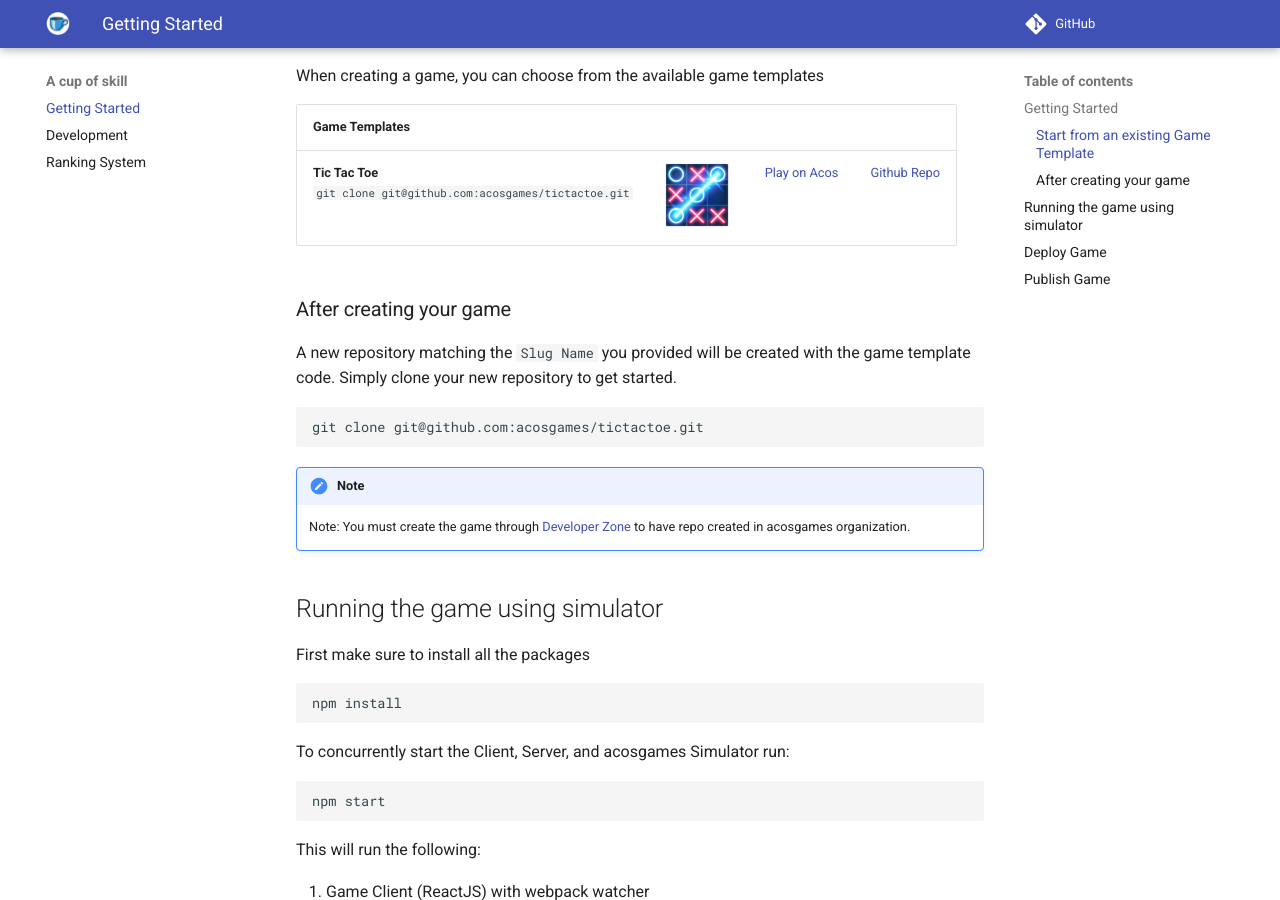
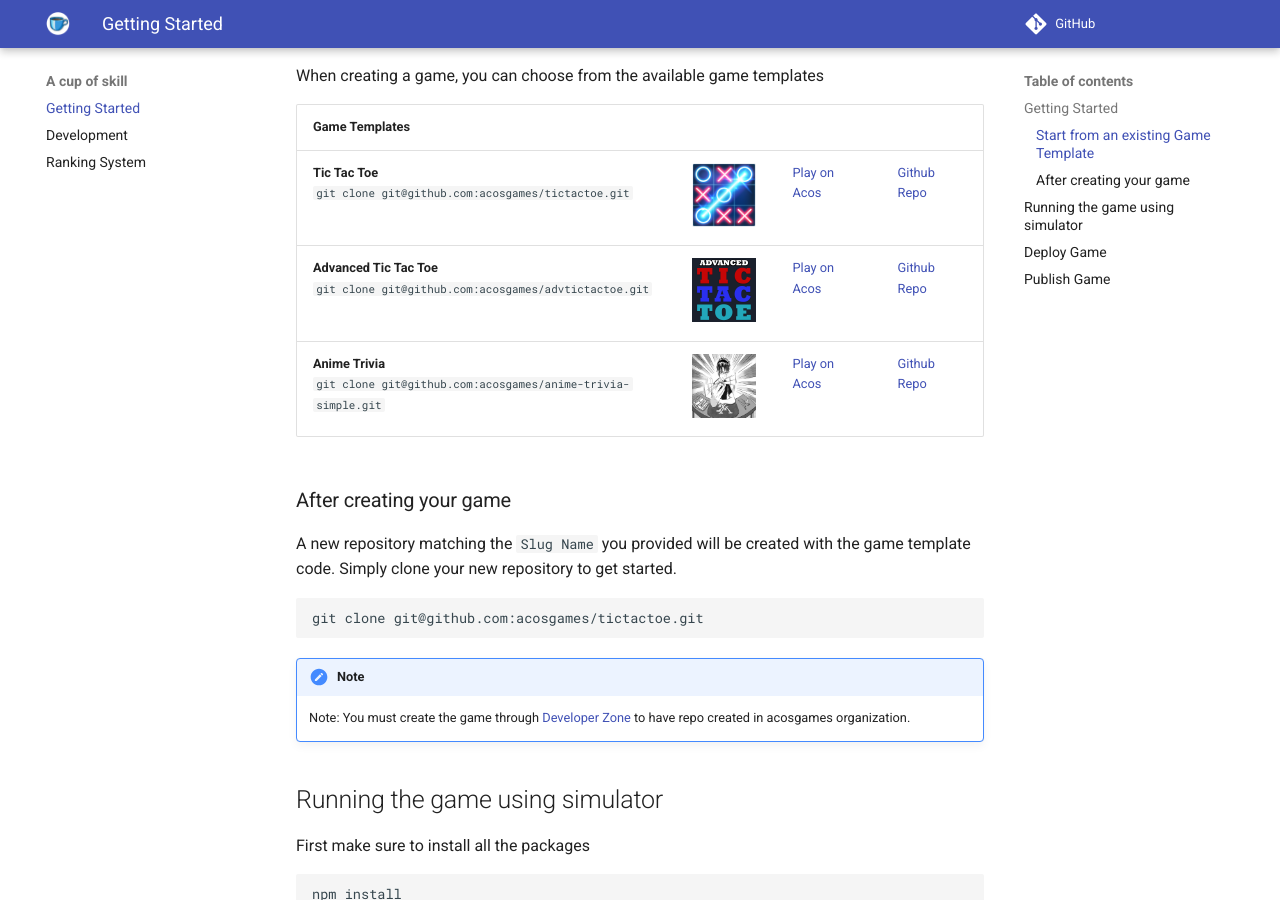
Before and after one commit to acosgames/acosgames.github.io, an MkDocs documentation site: the page built from docs/index.md, in a window 1280 px wide and 900 px high, scrolled down 505 px. Built offline with MkDocs 1.6.1 and Material for MkDocs 9.7.7, drawn with Linux system fonts in a browser that asks for light colours.

Commit message:
adding game templates

```diff
--- a/docs/index.md
+++ b/docs/index.md
@@ -18,6 +18,8 @@ When creating a game, you can choose from the available game templates
 | Game Templates  |                                                           |                                                |                                                       |
 | --------------- | --------------------------------------------------------- | ---------------------------------------------- | ----------------------------------------------------- |
 | **Tic Tac Toe** <br />`git clone git@github.com:acosgames/tictactoe.git` | <img src="img/tictactoe.png" alt="tictactoe" width="64"/> | [Play on Acos](https://acos.games/g/tictactoe) | [Github Repo](https://github.com/acosgames/tictactoe) |
+| **Advanced Tic Tac Toe** <br />`git clone git@github.com:acosgames/advtictactoe.git` | <img src="img/advtictactoe.png" alt="advtictactoe" width="64"/> | [Play on Acos](https://acos.games/g/advtictactoe) | [Github Repo](https://github.com/acosgames/tictactoe) |
+| **Anime Trivia** <br />`git clone git@github.com:acosgames/anime-trivia-simple.git` | <img src="img/anime-trivia-simple.png" alt="anime-trivia-simple" width="64"/> | [Play on Acos](https://acos.games/g/anime-trivia-simple) | [Github Repo](https://github.com/acosgames/anime-trivia-simple) |
 
 
 ### After creating your game
```
Also changed, not shown: docs/img/advtictactoe.png (added), docs/img/anime-trivia-simple.png (added).
